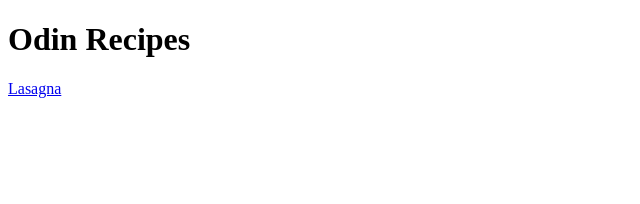
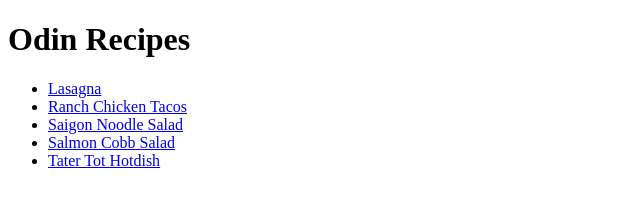
Before and after one commit to sah125/odin-recipes, a plain HTML site: page index.html in a window 1280 px wide. Shown: the whole page, without its empty margins (0-640 px from the left). Drawn offline with Linux system fonts and the light colour scheme.

Commit message:
adding all recipes

```diff
--- a/index.html
+++ b/index.html
@@ -8,6 +8,12 @@
 </head>
 <body>
     <h1>Odin Recipes</h1>
-    <a href="recipes/lasagna.html">Lasagna</a>
+<ul>
+    <li><a href="recipes/lasagna.html">Lasagna</a></li>
+    <li><a href="recipes/ranch.html">Ranch Chicken Tacos</a></li>
+    <li><a href="recipes/saigon.html">Saigon Noodle Salad</a></li>
+    <li><a href="recipes/salmon.html">Salmon Cobb Salad</a></li>
+    <li><a href="recipes/tater.html">Tater Tot Hotdish</a></li>
+</ul>
 </body>
 </html>
```
